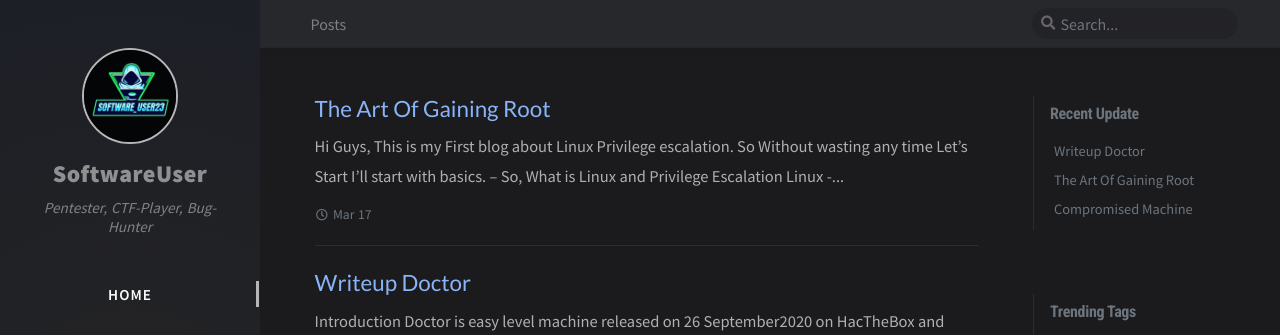
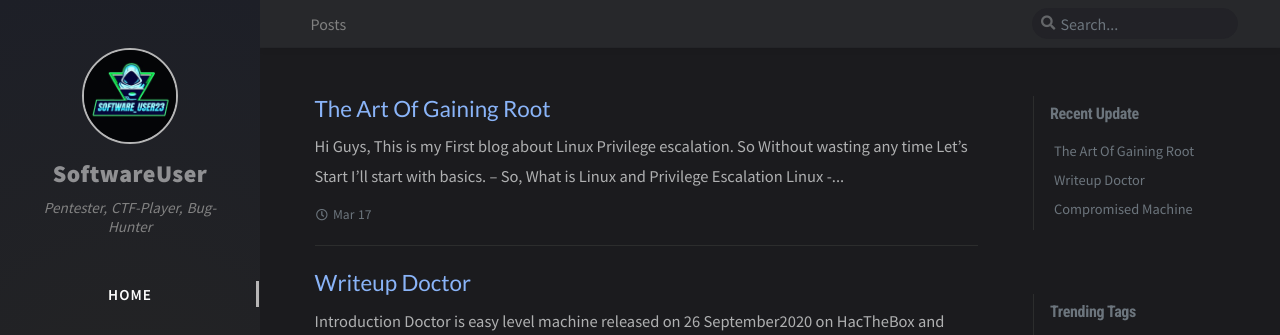
Before and after one commit to SoftwareUser23/softwareuser23.github.io, a Jekyll site: the page built from index.html, in a window 1280 px wide. Shown: the top 335 px of the page. Built offline with Jekyll 4.4.1, drawn with Linux system fonts in a browser that asks for light colours; nearby versions of some CDN libraries; the list of posts is cut into pages by our own code; comment, search, counter and statistics services are not loaded; part of the change alters nothing that is shown.

```diff
--- a/_data/updates.yml
+++ b/_data/updates.yml
@@ -1,6 +1,6 @@
 -
   filename: 'the-art-of-gaining-root'
-  lastmod: '2021-02-18 13:22:56 +0530'
+  lastmod: '2021-02-28 05:10:35 +0530'
 -
   filename: 'writeup-compromised'
   lastmod: '2021-02-14 11:38:28 +0530'
```
